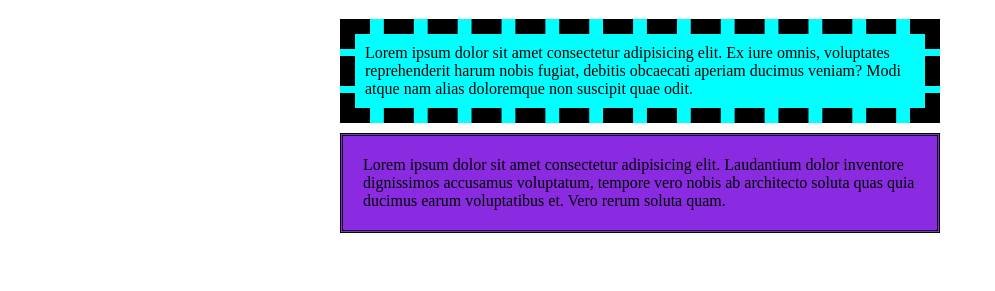
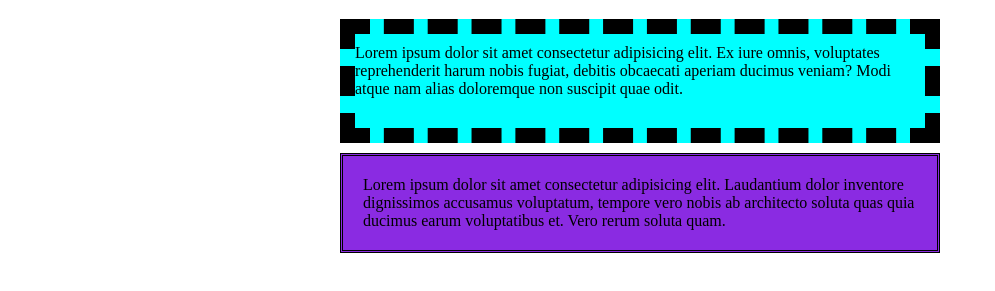
Before and after one commit to juna222/belajar_css, a plain HTML site: page layout/padding,border&boxsizing/index.html in a window 1280 px wide. Shown: the part 61-352 px from the top of the page, without its empty margins (0-995 px from the left). Drawn offline with Linux system fonts and the light colour scheme.

Commit message:
paddinf tidak bisa dikasih nilai negative,tidak seperti margin,dan adding tidak bisa dikasih nilau auto

```diff
--- a/layout/padding,border&boxsizing/style.css
+++ b/layout/padding,border&boxsizing/style.css
@@ -5,8 +5,9 @@ div{
 }
 .satu{
     background-color: aqua;
-    padding: 10px;
     border: 15px dashed;
+    padding: 10px 20px 30px 0;
+    display: block;
 }
 .dua{
     background-color: blueviolet;
```
